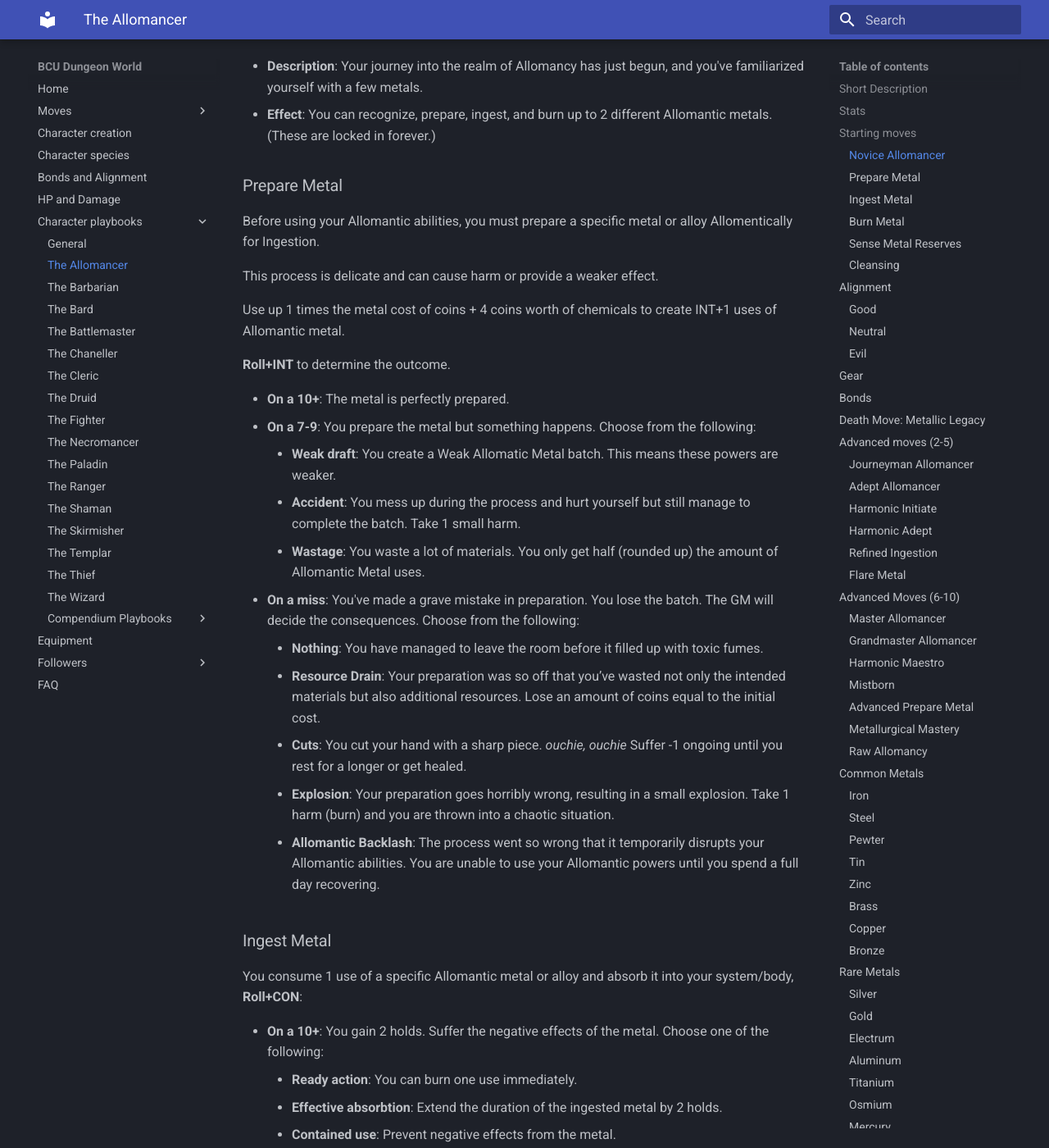
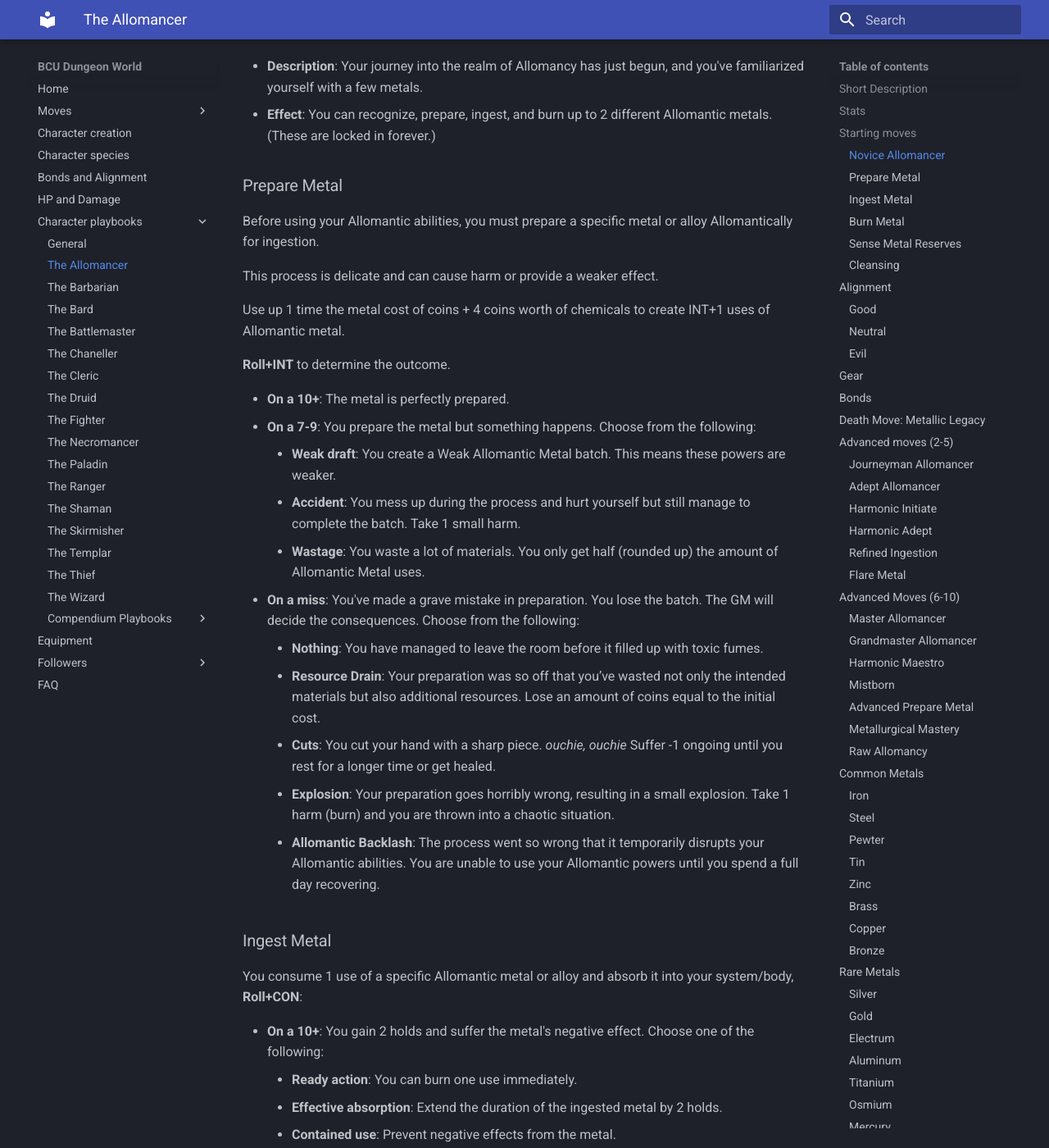
Before and after one commit to szeplakig/bcu_dungeon_world, an MkDocs documentation site: the page built from docs/Character playbooks/The Allomancer.md, in a window 1280 px wide and 1400 px high, scrolled down 720 px. Shown: the whole window at 82% size. Built offline with MkDocs 1.6.1 and Material for MkDocs 9.7.7, drawn with Linux system fonts in a browser that asks for light colours; some of the changed text lies outside the part shown.

Commit message:
Update The Allomancer.md

```diff
--- a/docs/Character playbooks/The Allomancer.md
+++ b/docs/Character playbooks/The Allomancer.md
@@ -21,23 +21,23 @@ Your base damage is d6.
 
 ### Prepare Metal
 
-Before using your Allomantic abilities, you must prepare a specific metal or alloy Allomentically for Ingestion.
+Before using your Allomantic abilities, you must prepare a specific metal or alloy Allomantically for ingestion.
 
 This process is delicate and can cause harm or provide a weaker effect.
 
-Use up 1 times the metal cost of coins + 4 coins worth of chemicals to create INT+1 uses of Allomantic metal.
+Use up 1 time the metal cost of coins + 4 coins worth of chemicals to create INT+1 uses of Allomantic metal.
 
 **Roll+INT** to determine the outcome.
 
 - **On a 10+**: The metal is perfectly prepared.
 - **On a 7-9**: You prepare the metal but something happens. Choose from the following:
-    - **Weak draft**: You create a Weak Allomatic Metal batch. This means these powers are weaker.
+    - **Weak draft**: You create a Weak Allomantic Metal batch. This means these powers are weaker.
     - **Accident**: You mess up during the process and hurt yourself but still manage to complete the batch. Take 1 small harm.
     - **Wastage**: You waste a lot of materials. You only get half (rounded up) the amount of Allomantic Metal uses.
 - **On a miss**: You've made a grave mistake in preparation. You lose the batch. The GM will decide the consequences. Choose from the following:
     - **Nothing**: You have managed to leave the room before it filled up with toxic fumes.
     - **Resource Drain**: Your preparation was so off that you’ve wasted not only the intended materials but also additional resources. Lose an amount of coins equal to the initial cost.
-    - **Cuts**: You cut your hand with a sharp piece. *ouchie, ouchie* Suffer -1 ongoing until you rest for a longer or get healed.
+    - **Cuts**: You cut your hand with a sharp piece. *ouchie, ouchie* Suffer -1 ongoing until you rest for a longer time or get healed.
     - **Explosion**: Your preparation goes horribly wrong, resulting in a small explosion. Take 1 harm (burn) and you are thrown into a chaotic situation.
     - **Allomantic Backlash**: The process went so wrong that it temporarily disrupts your Allomantic abilities. You are unable to use your Allomantic powers until you spend a full day recovering.
 
@@ -45,12 +45,12 @@ Use up 1 times the metal cost of coins + 4 coins worth of chemicals to create IN
 
 You consume 1 use of a specific Allomantic metal or alloy and absorb it into your system/body, **Roll+CON**:
 
-- **On a 10+**: You gain 2 holds. Suffer the negative effects of the metal. Choose one of the following:
+- **On a 10+**: You gain 2 holds and suffer the metal's negative effect. Choose one of the following:
     - **Ready action**: You can burn one use immediately.
-    - **Effective absorbtion**: Extend the duration of the ingested metal by 2 holds.
+    - **Effective absorption**: Extend the duration of the ingested metal by 2 holds.
     - **Contained use**: Prevent negative effects from the metal.
 - **On a 7-9**: You gain 2 holds and suffer the metal's negative effect.
-- **On a miss**: You suffer the adverse reactions of consuming the metal, you suffer the negative effect of the metal and choose one from the following:
+- **On a miss**: You suffer the adverse reactions of consuming the metal. You suffer the negative effect of the metal and choose one from the following:
     - **Nausea**: The metal reacts badly in your body, making you feel nauseous. You must spend an action to recover or suffer -1 ongoing until you do.
     - **Metal Burn**: The metal burns "hotter" than expected, causing discomfort or minor burns. Take 1 small harm.
     - **Extrication**: Your body forcefully expels the metal in a violent moment. You gain no holds and suffer the negative consequences.
```
